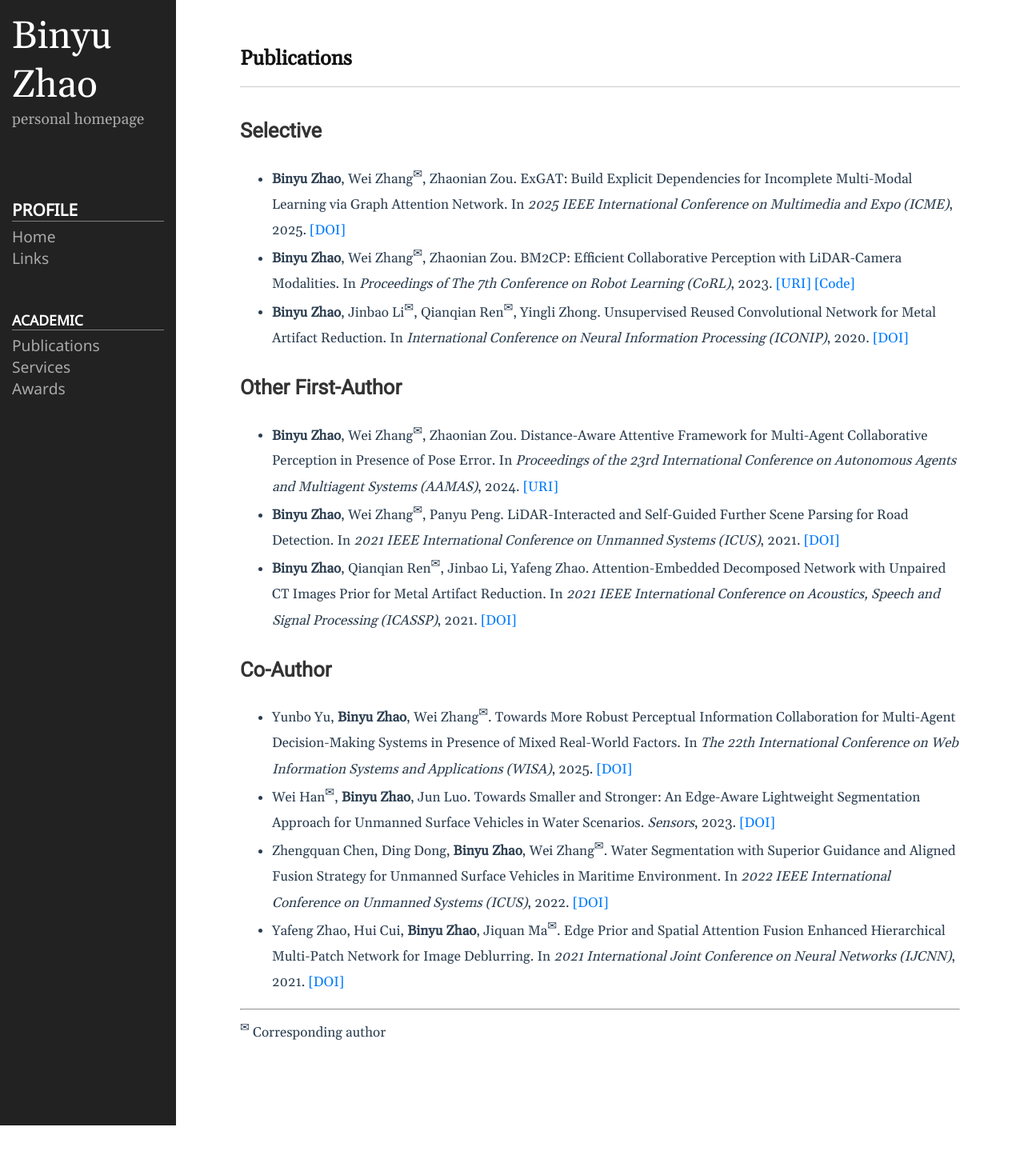
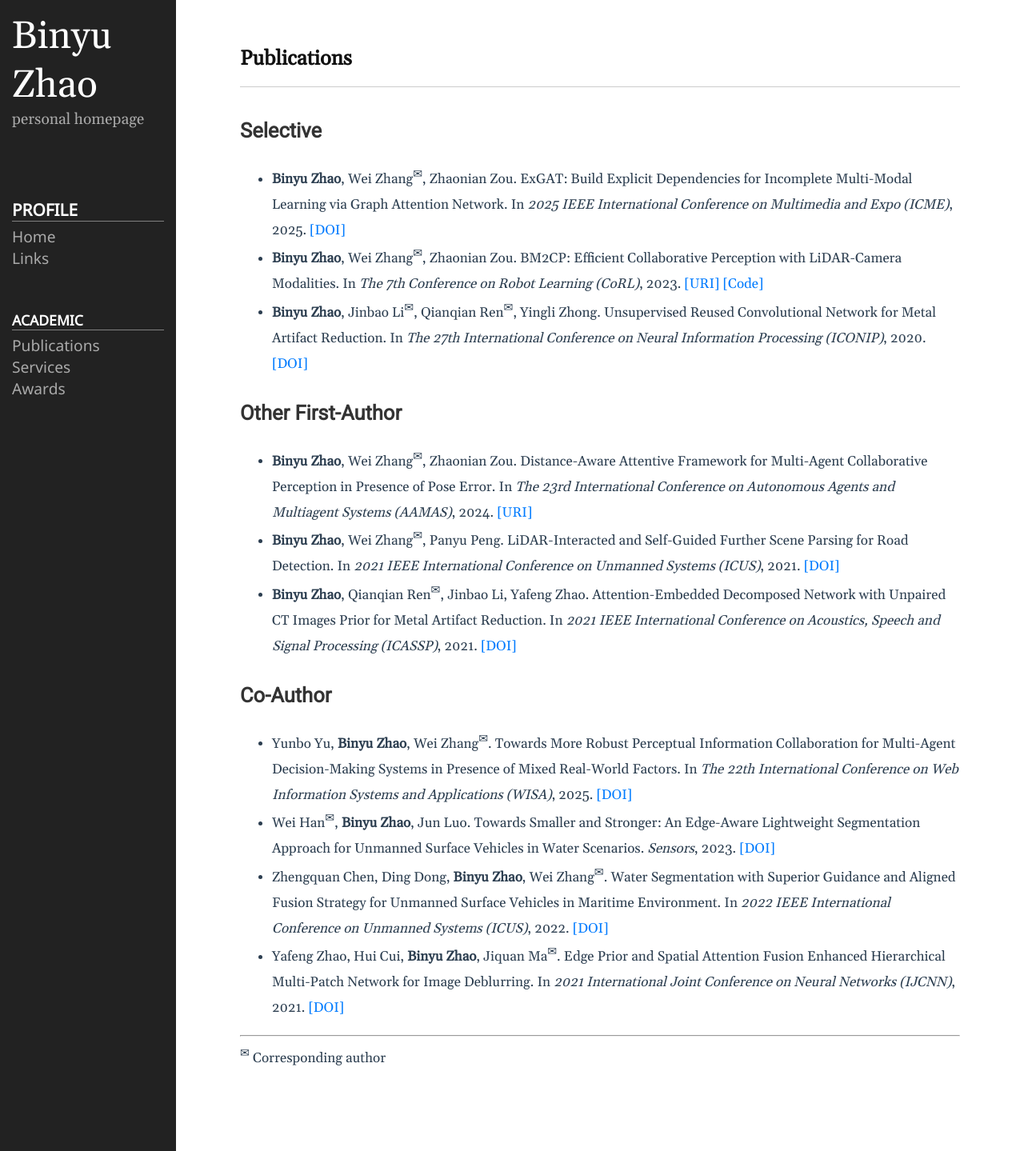
Before and after one commit to byzhaoAI/byzhaoAI.github.io, a Jekyll site: the page built from publications.md, in a window 1280 px wide. Shown: the whole page at 80% size. Built offline with Jekyll 4.4.1, drawn with Linux system fonts in a browser that asks for light colours; before the commit the page ends 1407 px from its top, so only the background shows below that.

Commit message:
publication update 20250818

```diff
--- a/publications.md
+++ b/publications.md
@@ -7,13 +7,13 @@ permalink: /publications/
 ## Selective
 - **Binyu Zhao**, Wei Zhang<sup>✉</sup>, Zhaonian Zou. ExGAT: Build Explicit Dependencies for Incomplete Multi-Modal Learning via Graph Attention Network. In *2025 IEEE International Conference on Multimedia and Expo (ICME)*, 2025. [[DOI]]()
 
-- **Binyu Zhao**, Wei Zhang<sup>✉</sup>, Zhaonian Zou. BM2CP: Efficient Collaborative Perception with LiDAR-Camera Modalities. In *Proceedings of The 7th Conference on Robot Learning (CoRL)*, 2023. [[URI]](https://proceedings.mlr.press/v229/zhao23a.html) [[Code]](https://github.com/byzhaoAI/BM2CP)
+- **Binyu Zhao**, Wei Zhang<sup>✉</sup>, Zhaonian Zou. BM2CP: Efficient Collaborative Perception with LiDAR-Camera Modalities. In *The 7th Conference on Robot Learning (CoRL)*, 2023. [[URI]](https://proceedings.mlr.press/v229/zhao23a.html) [[Code]](https://github.com/byzhaoAI/BM2CP)
 
-- **Binyu Zhao**, Jinbao Li<sup>✉</sup>, Qianqian Ren<sup>✉</sup>, Yingli Zhong. Unsupervised Reused Convolutional Network for Metal Artifact Reduction. In *International Conference on Neural Information Processing (ICONIP)*, 2020. [[DOI]](https://doi.org/10.1007/978-3-030-63820-7_67)
+- **Binyu Zhao**, Jinbao Li<sup>✉</sup>, Qianqian Ren<sup>✉</sup>, Yingli Zhong. Unsupervised Reused Convolutional Network for Metal Artifact Reduction. In *The 27th International Conference on Neural Information Processing (ICONIP)*, 2020. [[DOI]](https://doi.org/10.1007/978-3-030-63820-7_67)
 
 ## Other First-Author
 
-- **Binyu Zhao**, Wei Zhang<sup>✉</sup>, Zhaonian Zou. Distance-Aware Attentive Framework for Multi-Agent Collaborative Perception in Presence of Pose Error. In *Proceedings of the 23rd International Conference on Autonomous Agents and Multiagent Systems (AAMAS)*, 2024. [[URI]](https://dl.acm.org/doi/abs/10.5555/3635637.3663242)
+- **Binyu Zhao**, Wei Zhang<sup>✉</sup>, Zhaonian Zou. Distance-Aware Attentive Framework for Multi-Agent Collaborative Perception in Presence of Pose Error. In *The 23rd International Conference on Autonomous Agents and Multiagent Systems (AAMAS)*, 2024. [[URI]](https://dl.acm.org/doi/abs/10.5555/3635637.3663242)
 
 - **Binyu Zhao**, Wei Zhang<sup>✉</sup>, Panyu Peng. LiDAR-Interacted and Self-Guided Further Scene Parsing for Road Detection. In *2021 IEEE International Conference on Unmanned Systems (ICUS)*, 2021. [[DOI]](https://doi.org/10.1109/ICUS52573.2021.9641315)
 
```
